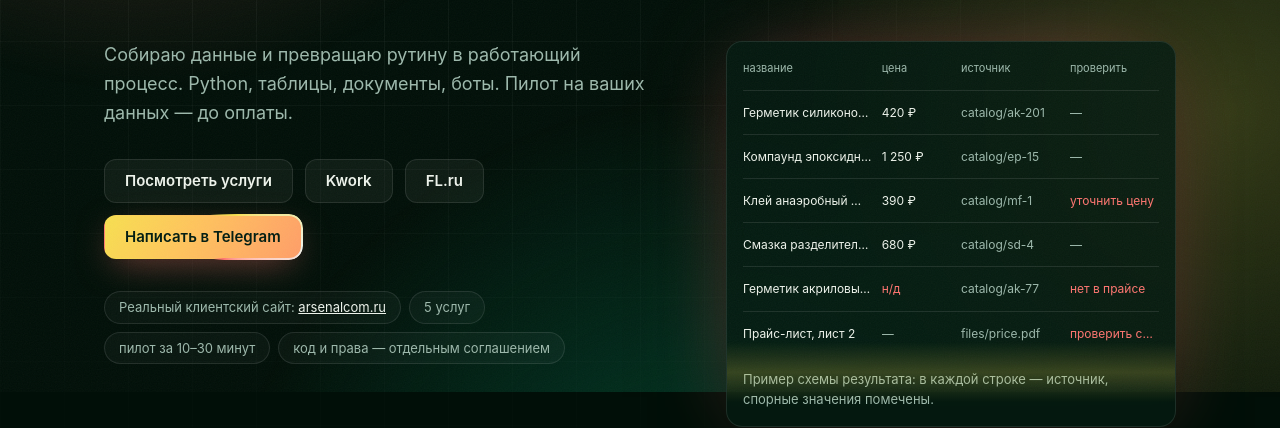
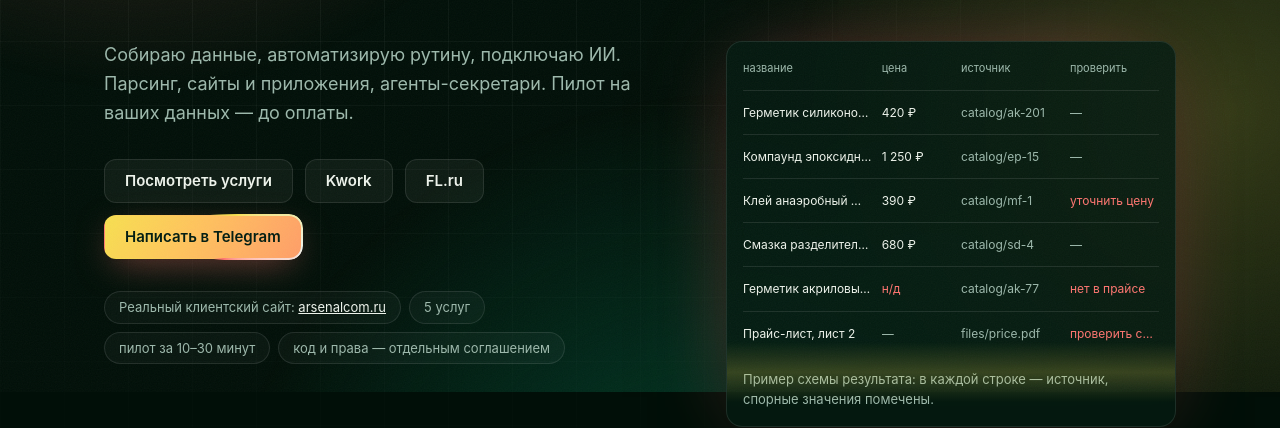
Before and after one commit to Vyacheslav-Derybin/neuroexpert-vitrina, a plain HTML site: page index.html in a window 1280 px wide. Shown: the part 408-836 px from the top of the page. Drawn offline with Linux system fonts and the light colour scheme.

Commit message:
Shorten and expand portfolio lead

```diff
--- a/index.html
+++ b/index.html
@@ -194,7 +194,7 @@ ol::after{transform:scaleY(0);animation:grow linear both;animation-timeline:view
 <h1><span>Парсинг,</span> <span>автоматизация,</span> <span class="gr">AI-интеграции</span></h1>
 <div class="hg">
 <div>
-<p class="lead">Собираю данные и превращаю рутину в работающий процесс. Python, таблицы, документы, боты. Пилот на ваших данных — до оплаты.</p>
+<p class="lead">Собираю данные, автоматизирую рутину, подключаю ИИ. Парсинг, сайты и приложения, агенты-секретари. Пилот на ваших данных — до оплаты.</p>
 <div class="row">
 <a class="b" href="#services">Посмотреть услуги</a>
 <a class="b" href="https://kwork.ru/user/neuroexpertai" target="_blank" rel="noopener">Kwork</a>
```
